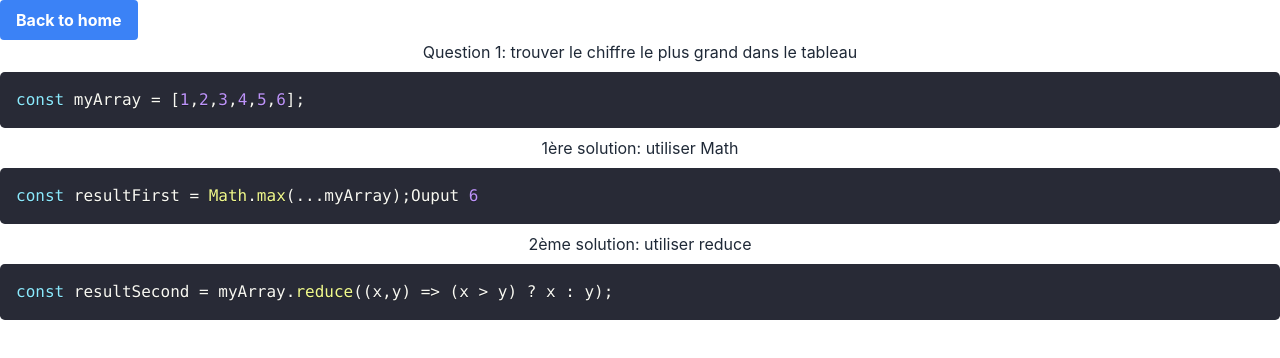
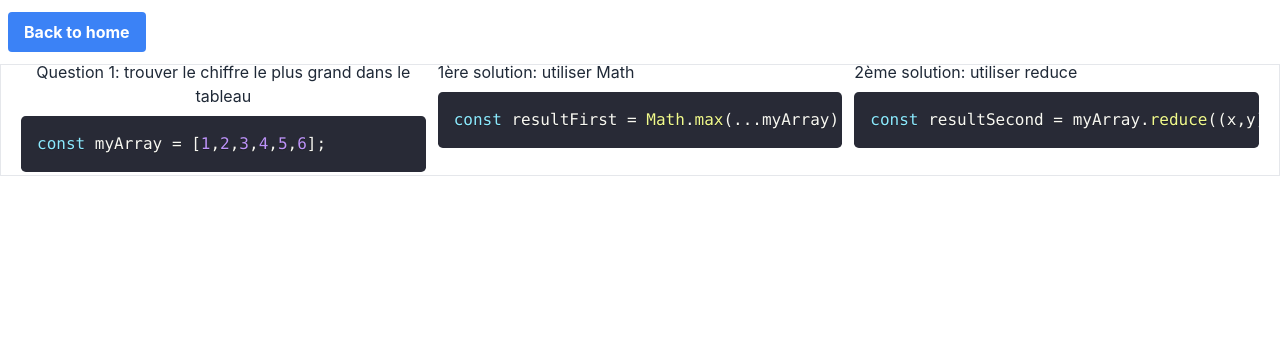
Before and after one commit to philoem/algosQuestions, a React (Create React App) app: page /questionInJs in a window 1280 px wide. Shown: the top 358 px of the page. Built offline with nearby package versions, Linux system fonts and the light colour scheme.

Commit message:
feat: add first question

```diff
--- a/src/Components/goBack/index.js
+++ b/src/Components/goBack/index.js
@@ -7,7 +7,7 @@ function goBack() {
     navigate(`..`);
   };
   return (
-    <div className="flex ustify-start">
+    <div className="flex justify-start">
       <button
         type="button"
         className="bg-blue-500 hover:bg-blue-700 text-white font-bold py-2 px-4 rounded"
--- a/src/QuestionsInJs/index.js
+++ b/src/QuestionsInJs/index.js
@@ -8,34 +8,37 @@ function QuestionsInJs() {
   const codeStringResultFirst = 'const resultFirst = Math.max(...myArray);';
   const codeStringResultSecond =
     'const resultSecond = myArray.reduce((x,y) => (x > y) ? x : y);';
-  const codeStringOutput = 'Ouput 6';
+  // const codeStringOutput = 'Ouput 6';
   return (
+    <div className="w-100">
+      <div className="navbar bg-base-100">
+        <BackToHome />
+      </div>
+      <div className="grid grid-cols-3 gap-3 place-content-center h-28 px-5 border">
         <div>
-      <BackToHome />
-      <div>
-        <summary>
-          Question 1: trouver le chiffre le plus grand dans le tableau
-        </summary>
+          <div className="flex items-center">
+            <p>Question 1: trouver le chiffre le plus grand dans le tableau</p>
           </div>
           <SyntaxHighlighter language="javascript" style={dracula}>
             {codeStringMyArray}
           </SyntaxHighlighter>
+        </div>
         <div>
-        <section>
-          <h2>1ère solution: utiliser Math</h2>
-          <SyntaxHighlighter language="javascript" style={dracula} wrapLines>
-            {codeStringResultFirst + codeStringOutput}
-            {codeStringOutput}
+          <div className="flex items-center">
+            <p>1ère solution: utiliser Math</p>
+          </div>
+          <SyntaxHighlighter language="javascript" style={dracula}>
+            {codeStringResultFirst}
           </SyntaxHighlighter>
-        </section>
-        <section>
-          <h2>2ème solution: utiliser reduce</h2>
+        </div>
         <div>
+          <div className="flex items-center">
+            <p>2ème solution: utiliser reduce</p>
+          </div>
           <SyntaxHighlighter language="javascript" style={dracula}>
             {codeStringResultSecond}
           </SyntaxHighlighter>
         </div>
-        </section>
       </div>
     </div>
   );
```
Lines whose indentation alone changed are shown as unchanged.
